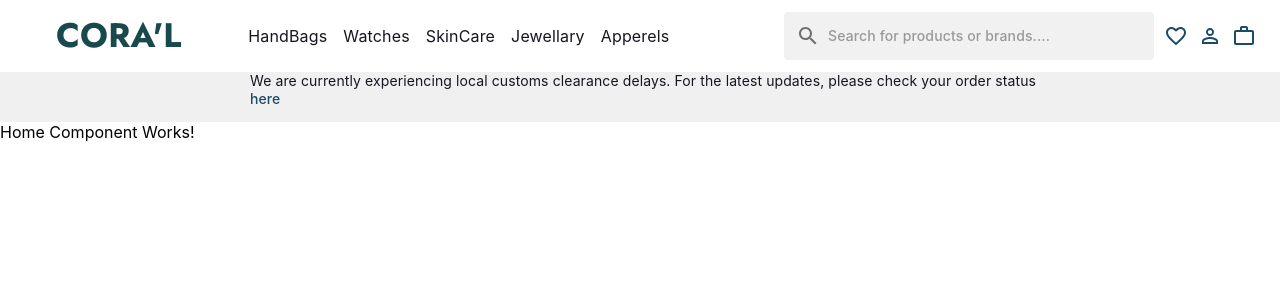
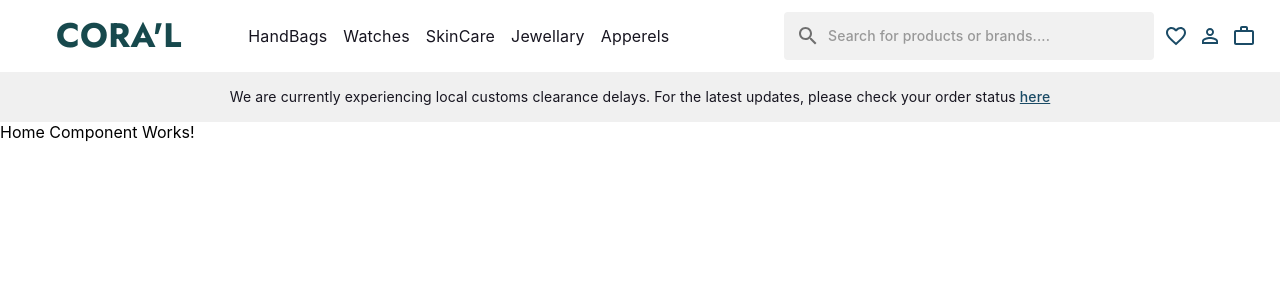
Before and after one commit to JSD-0723/frontend-final-2, a React (Create React App) app: page / in a window 1280 px wide. Shown: the top 300 px of the page. Built offline with nearby package versions, Linux system fonts and the light colour scheme; the HTML template or start-up script is replaced by a standard one; a web font is replaced by a local one.

Commit message:
new changes

```diff
--- a/src/layout/BannerLayout.jsx
+++ b/src/layout/BannerLayout.jsx
@@ -1,42 +1,47 @@
-import { Typography } from "@mui/material";
-import { Box } from "@mui/material";
+
+import { Typography, Box, Grid, Hidden } from "@mui/material";
 
 export function BannerLayout() {
     return (
-        <Box sx={{
+        <Hidden mdDown>
+            <Grid
+                container
+                sx={{
                     height: '50px',
-            backgroundColor: '#F0F0F0'
-        }}>
-            <Typography variant="h4" sx={{
+                    backgroundColor: '#F0F0F0',
+                    alignItems: 'center',
+                    justifyContent: 'center',
+                    textAlign: 'center',
+                }}
+            >
+                <Typography
+                    variant="h4"
+                    sx={{
                         fontFamily: 'Inter, sans-serif',
                         fontWeight: '400',
                         fontSize: '14px',
                         lineHeight: '18px',
-                alignItems: 'center',
                         color: '#171520',
-                justifyContent: 'center',
-                marginLeft:'250px'
-            }} >
+                        marginRight: '4px',
+                    }}
+                >
                     We are currently experiencing local customs clearance delays. For the latest updates, please check your order status
-
-                <Typography variant="h4"
+                </Typography>
+                <Typography
+                    variant="h4"
                     sx={{
                         fontFamily: 'Inter, sans-serif',
                         fontWeight: '500',
                         fontSize: '14px',
                         lineHeight: '18px',
-                        alignItems: 'center',
                         color: '#1B4B66',
-                        justifyContent: 'center'
+                        textDecoration: 'underline',
+                        textDecorationColor: '#1B4B66'
                     }}
                 >
                     here
                 </Typography>
-            </Typography>
-        </Box>
-
-    )
-
-
-
+            </Grid>
+        </Hidden>
+    );
 }
```
Also changed, not shown: src/App.js (+6 -6 lines). Lines whose indentation alone changed are shown as unchanged.
